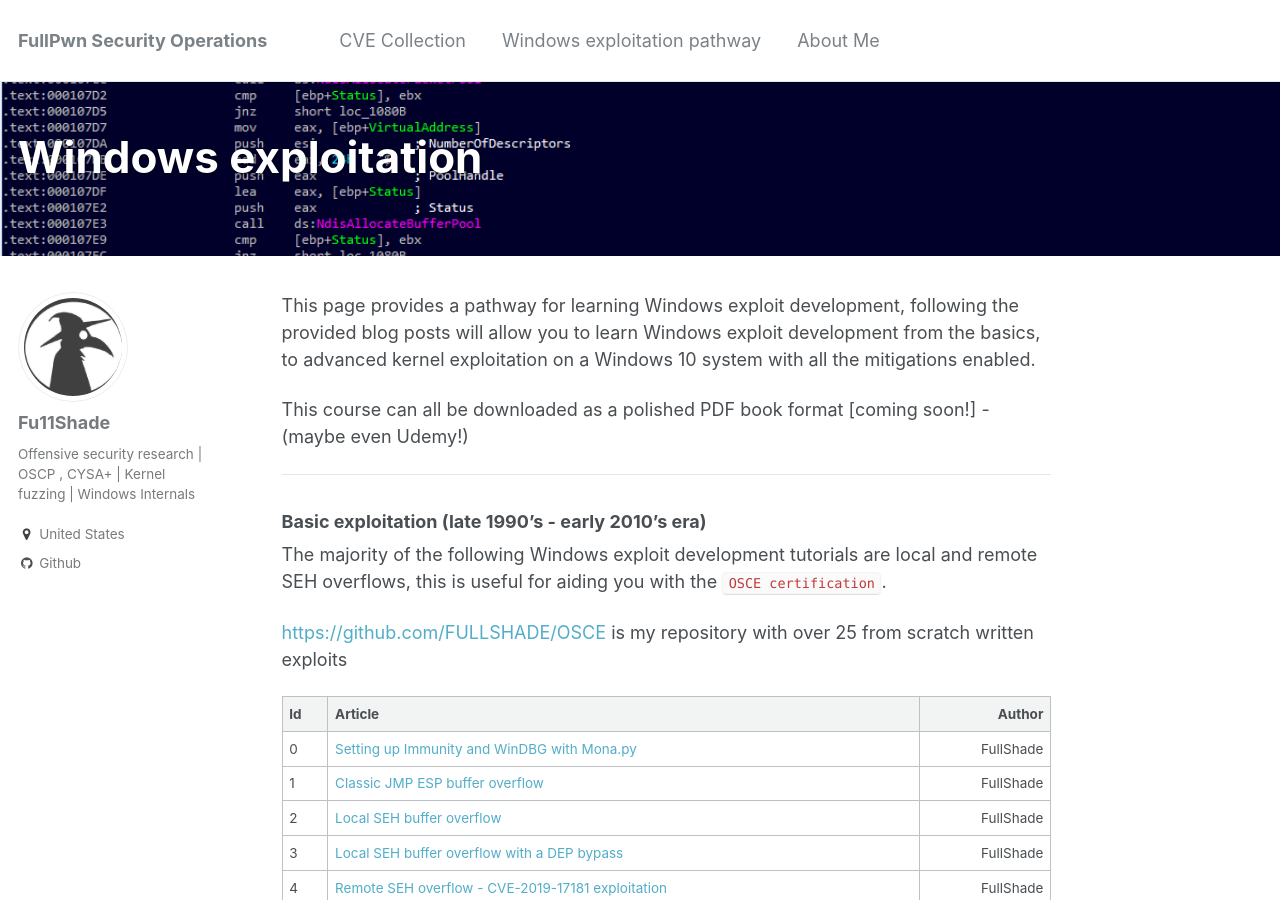
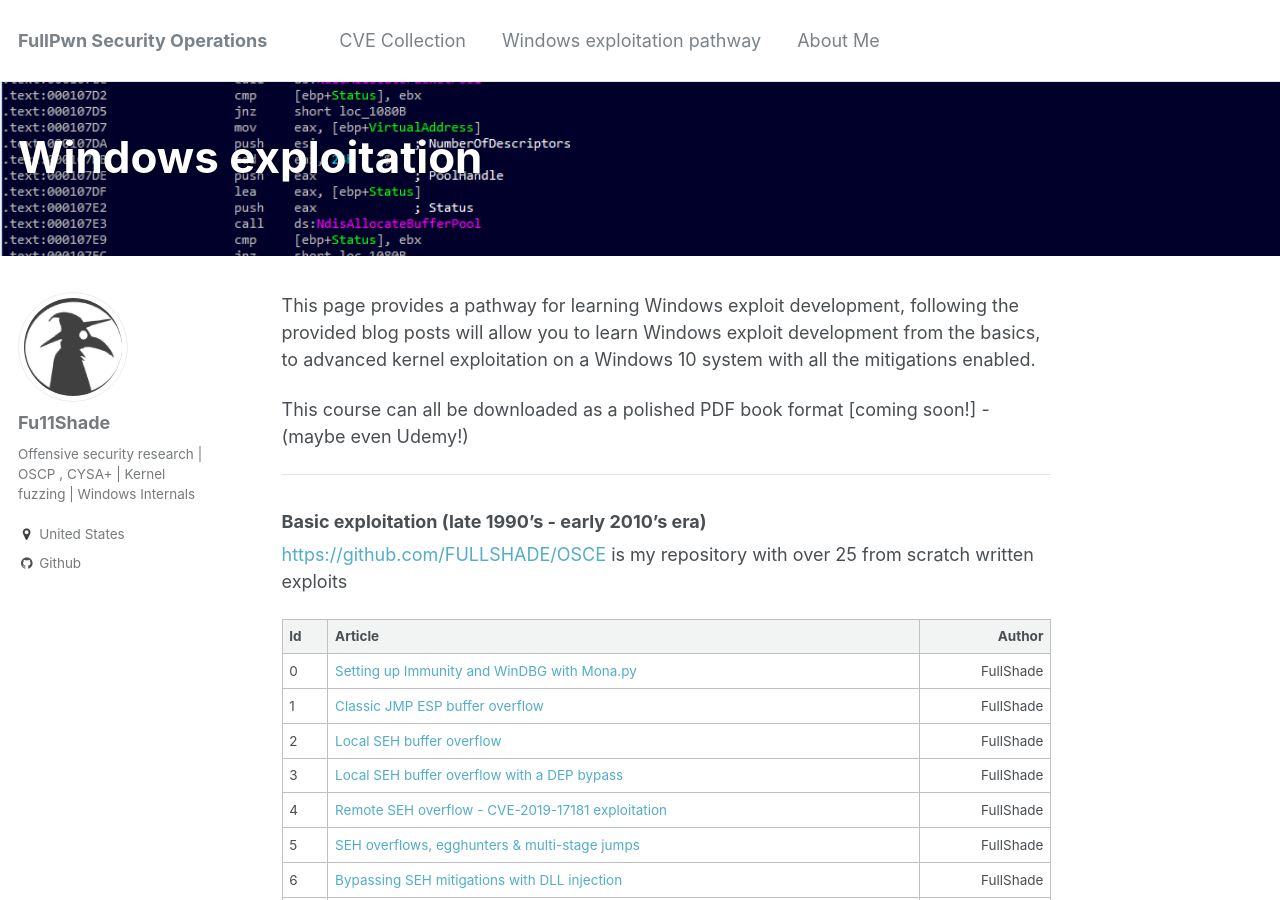
Before and after one commit to asdyxcyxc/FULLSHADE.github.io, a Jekyll site: the page built from _pages/windows-exploitation-pathway.md, in a window 1280 px wide and 900 px high. Built offline with Jekyll 4.4.1, drawn with Linux system fonts in a browser that asks for light colours.

Commit message:
Update windows-exploitation-pathway.md

```diff
--- a/_pages/windows-exploitation-pathway.md
+++ b/_pages/windows-exploitation-pathway.md
@@ -14,8 +14,6 @@ This course can all be downloaded as a polished PDF book format [coming soon!] -
 ----
 
 ### Basic exploitation (late 1990's - early 2010's era)
-
-The majority of the following Windows exploit development tutorials are local and remote SEH overflows, this is useful for aiding you with the `OSCE certification`.
 
 [https://github.com/FULLSHADE/OSCE](https://github.com/FULLSHADE/OSCE) is my repository with over 25 from scratch written exploits
 
```
